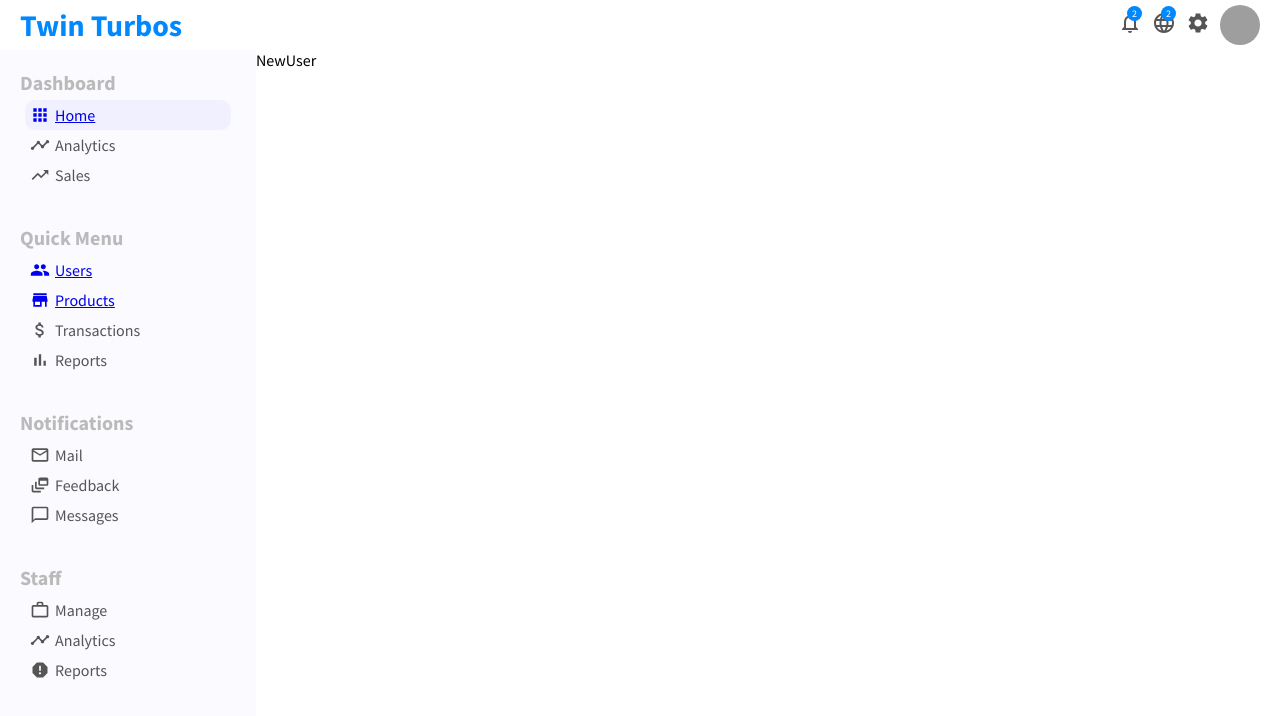
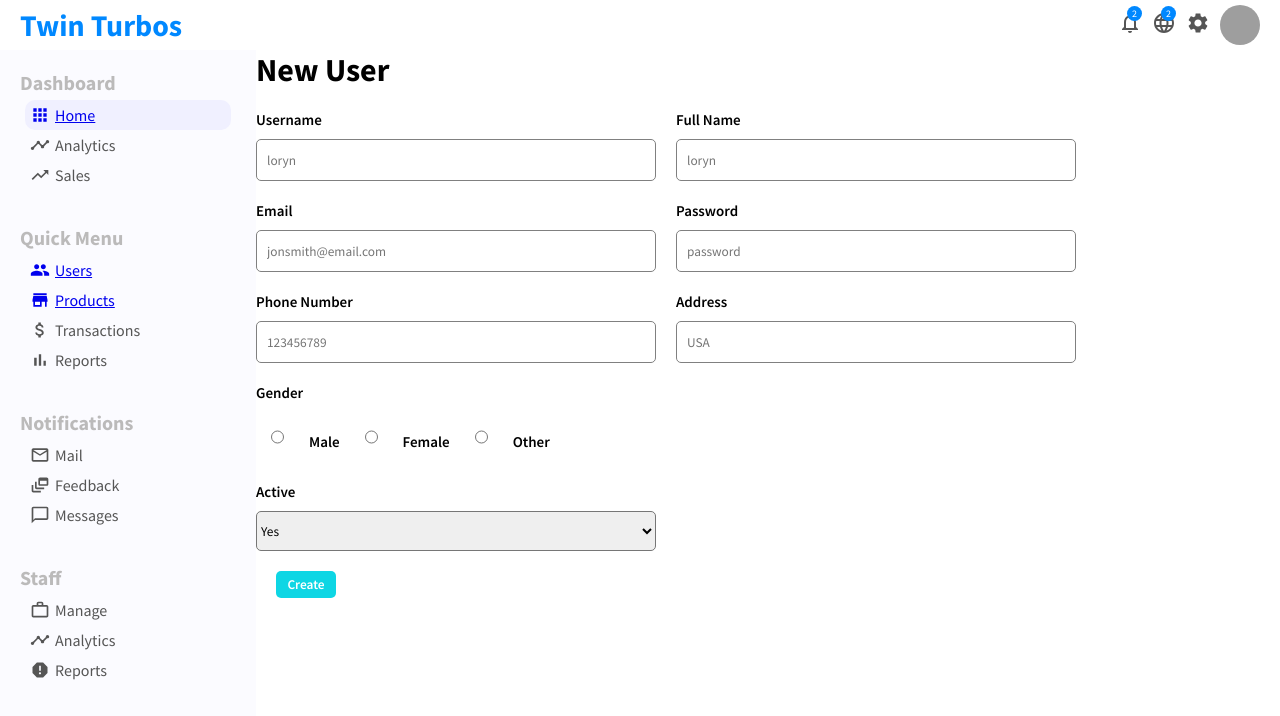
Before and after one commit to lhaykus/React-Jdm-website, a React (Create React App) app in the folder admin/: page /#/newUser in a window 1280 px wide. Shown: the top 716 px of the page. Built offline with nearby package versions, Linux system fonts and the light colour scheme; grey boxes are pictures that could not be loaded.

Commit message:
creating new user page

```diff
--- a/admin/src/pages/newUser/NewUser.jsx
+++ b/admin/src/pages/newUser/NewUser.jsx
@@ -2,10 +2,58 @@ import React from 'react';
 import './newUser.css';
 
 const NewUser = () => {
-  return (
-    <div className='new-user'>NewUser
-    </div>
-  )
+    return (
+        <div className='new-user'>
+            <h1 className='new-user-title'>New User</h1>
+            <form className='new-user-form'>
+                <div className='new-user-item'>
+                    <label>Username</label>
+                    <input type='text' placeholder='loryn' />
+                </div>
+                <div className='new-user-item'>
+                    <label>Full Name</label>
+                    <input type='text' placeholder='loryn' />
+                </div>
+                <div className='new-user-item'>
+                    <label>Email</label>
+                    <input type='text' placeholder='jonsmith@email.com' />
+                </div>
+                <div className='new-user-item'>
+                    <label>Password</label>
+                    <input type='text' placeholder='password' />
+                </div>
+                <div className='new-user-item'>
+                    <label>Phone Number</label>
+                    <input type='text' placeholder='123456789' />
+                </div>
+                <div className='new-user-item'>
+                    <label>Address</label>
+                    <input type='text' placeholder='USA' />
+                </div>
+                <div className='new-user-item'>
+                    <label>Gender</label>
+                    <div className="user-gender">
+                        <input type="radio" name="gender" id="male" value="male" />
+                        <label for="male">Male</label>
+                        <input type="radio" name="gender" id="female" value="female" />
+                        <label for="female">Female</label>
+                        <input type="radio" name="gender" id="other" value="other" />
+                        <label for="other">Other</label>
+                    </div>
+                    <div className="new-user-item">
+                        <label>Active</label>
+                        <select className="new-user-select" name="active" id="active">
+                            <option value="yes">Yes</option>
+                            <option value="no">No</option>
+                        </select>
+                    </div>
+                    <button className='new-user-btn'>Create</button>
+                </div>
+            </form >
+        </div>
+
+
+    )
 }
 
 export default NewUser;
--- a/admin/src/pages/newUser/newUser.css
+++ b/admin/src/pages/newUser/newUser.css
@@ -1,3 +1,55 @@
 .new-user {
     flex: 4;
 }
+
+.new-user-form {
+    display: flex;
+    flex-wrap: wrap;
+}
+
+.new-user-item {
+    width: 400px;
+    display: flex;
+    flex-direction: column;
+    margin-right: 20px;
+    margin-top: 20px;
+}
+
+.new-user-item label {
+    margin-bottom: 10px;
+    font-size: 15px;
+    font-weight: 600;
+}
+
+.new-user-item input {
+    height: 20px;
+    padding: 10px;
+    border: 1px solid gray;
+    border-radius: 5px;
+}
+
+.user-gender input {
+    margin: 15px;
+
+}
+
+.user-gender label {
+    margin: 10px;
+}
+
+.new-user-select {
+    height: 40px;
+    border-radius: 5px;
+}
+
+.new-user-btn {
+    border-radius: 5px;
+    width: 60px;
+    border: none;
+    margin: 20px;
+    padding: 5px;
+    cursor: pointer;
+    background-color: rgb(14, 214, 228);
+    color: white;
+    font-weight: 600;
+}
--- a/admin/src/pages/user/user.css
+++ b/admin/src/pages/user/user.css
@@ -103,7 +103,7 @@
     margin-top: 10px;
 }
 
-.update-user-item>label {
+.update-user-item label {
     margin-bottom: 5px;
     font-size: 14px;
 }
```
